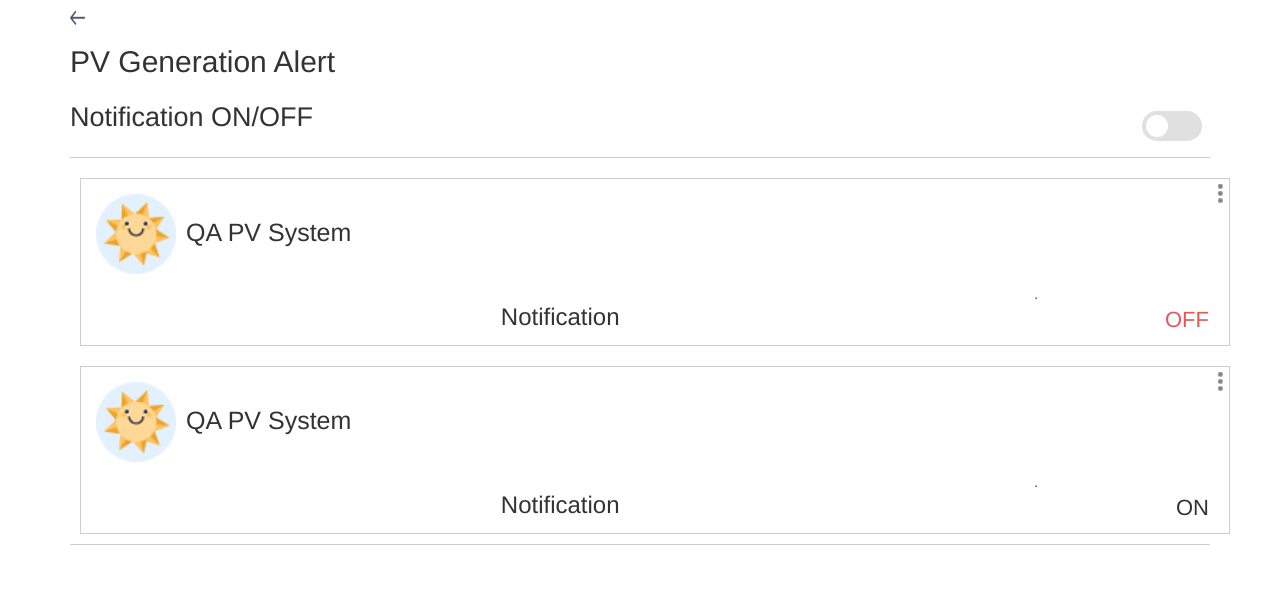
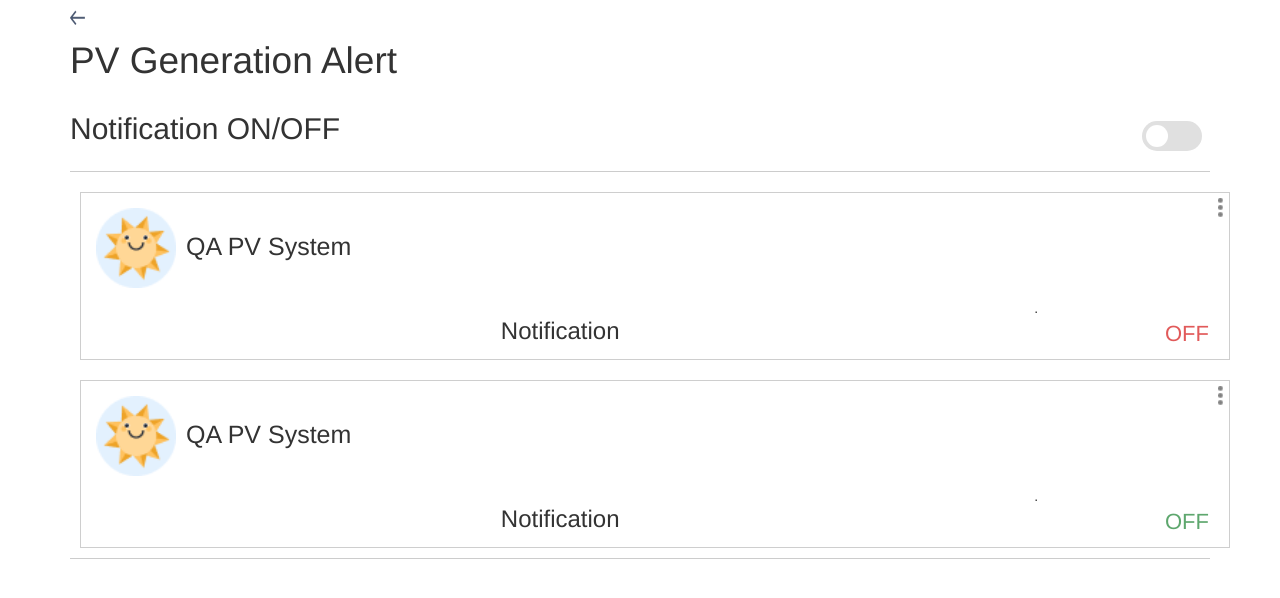
Before and after one commit to panda109/tsfm, a Flask app: page /hello in a window 1280 px wide. Shown: the top 598 px of the page. Run offline with Flask 2, Linux system fonts and the light colour scheme; some libraries are stand-ins or nearby versions.

Commit message:
update pgage

```diff
--- a/app/templates/base.html
+++ b/app/templates/base.html
@@ -14,19 +14,22 @@
 			<p>
 				<div class="col-xs-12 col-sm-12">
 					<a href="要前往的連結網址"><img src="{{ url_for('static', filename='img/Mask.png') }}" width="15" height="15" border="0"></a>
+				<p>
 				</div>
 			</div>
 	</div>
 	<div class="container">
 			<div class="row">
-				<div class="col-xs-12 col-sm-12">
-					<h2>PV Generation Alert</>
+				<div class="col-xs-12 col-sm-12" style="text-align:left;font-size:37px;">
+					<p>
+					PV Generation Alert
+					<p>
 				</div>
 			</div>
 	</div>
-	<div class="container">
+		<div class="container">
 			<div class="row">
-				<div class="col-xs-9 col-sm-9"  style="text-align:left;font-size:27px;">
+				<div class="col-xs-9 col-sm-9"  style="text-align:left;font-size:30px;">
 				<p>
 				<p>
  					Notification  ON/OFF
@@ -36,8 +39,8 @@
 				      <input type="checkbox">
 				    <span class="slider"></span>
 				</div>
-			</div>
-	        </div>
+		</div>
+		</div>
 	</div>
 <div>
 
--- a/app/templates/index.html
+++ b/app/templates/index.html
@@ -41,8 +41,8 @@
 								<h3>Notification</>
 							</div>.
 
-	 						<div class="col-xs-2 col-sm-2"  style="text-align:right;font-size:22px;color:#51A76E；" >
-								 ON
+	 						<div class="col-xs-2 col-sm-2"  style="text-align:right;font-size:22px;color:#5EA76E" >
+								 OFF
 							</div>
 				</div>
 	</div>
```
